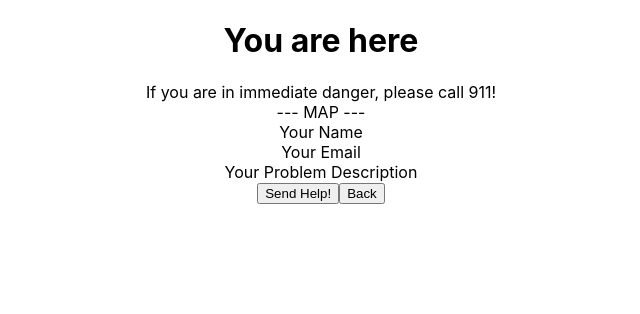
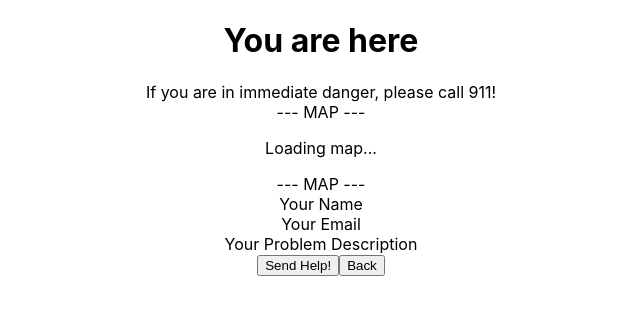
Before and after one commit to Anthony-Huang-03/HelloWorldRepo, a React (Create React App) app in the folder client/: page /VictimMap in a window 1280 px wide. Shown: the top 314 px of the page, without its empty margins (319-959 px from the left). Built offline with nearby package versions, Linux system fonts and the light colour scheme; no server answers.

Commit message:
add map markers

```diff
--- a/client/src/components/Map.js
+++ b/client/src/components/Map.js
@@ -1,5 +1,5 @@
 import React, { useRef } from "react";
-import { MapContainer, TileLayer } from "react-leaflet";
+import { MapContainer, TileLayer, Marker, Popup } from "react-leaflet";
 import "leaflet/dist/leaflet.css";
 // import { Marker, Popup } from "leaflet/src/layer";
 
@@ -38,10 +38,15 @@ const Map = ({position}) => {
     return (
       // Make sure you set the height and width of the map container otherwise the map won't show
         <MapContainer center={[latitude, longitude]} zoom={13} ref={mapRef} style={{height: "50vh", width: "50vw"}}>
-          <TileLayer
-            attribution='&copy; <a href="https://www.openstreetmap.org/copyright">OpenStreetMap</a> contributors'
-            url="https://{s}.tile.openstreetmap.org/{z}/{x}/{y}.png"
-          />
+            <TileLayer
+                attribution='&copy; <a href="https://www.openstreetmap.org/copyright">OpenStreetMap</a> contributors'
+                url="https://{s}.tile.openstreetmap.org/{z}/{x}/{y}.png"
+            />
+            <Marker position={[latitude, longitude]}>
+                <Popup>
+                    You are here!
+                </Popup>
+            </Marker>
           {/* Additional map layers or components can be added here */}
         </MapContainer>
     );
--- a/client/src/pages/Home.js
+++ b/client/src/pages/Home.js
@@ -1,7 +1,6 @@
 import React, { useEffect, useState } from "react";
 import '../App.css';
 import { useNavigate } from 'react-router-dom';
-import "leaflet/dist/leaflet.css";
 import Map from '../components/Map';
 
 const Home = () => {
--- a/client/src/pages/VictimMap.js
+++ b/client/src/pages/VictimMap.js
@@ -1,6 +1,7 @@
-import React from "react";
+import React, { useEffect, useState } from "react";
 import '../App.css';
 import { useNavigate } from 'react-router-dom';
+import Map from '../components/Map';
 
 
 const VictimMap = () => {
@@ -15,12 +16,37 @@ const VictimMap = () => {
         navigate('/');
     };
 
+    const [location, setLocation] = useState({ latitude: null, longitude: null });
+
+    useEffect(() => {
+        if (navigator.geolocation) {
+            navigator.geolocation.getCurrentPosition(
+                (position) => {
+                    setLocation({
+                        latitude: position.coords.latitude,
+                        longitude: position.coords.longitude,
+                    });
+                },
+                (error) => {
+                    console.error('Error getting location:', error);
+                }
+            );
+        } else {
+            console.error('Geolocation is not supported by this browser.');
+        }
+    }, []);
+
     return (
         <div>
             <h1 className="title">You are here</h1>
             <div className="warning">If you are in immediate danger, please call 911!</div>
             <div className="map"> --- MAP --- </div>
-
+            {location.latitude && location.longitude ? (
+                    <Map position={location} />
+                ) : (
+                    <p>Loading map...</p>
+            )}
+            <div className="map"> --- MAP --- </div>
             <div className="direction">Your Name</div>
             <div className="direction">Your Email</div>
             <div className="direction">Your Problem Description</div>
```
